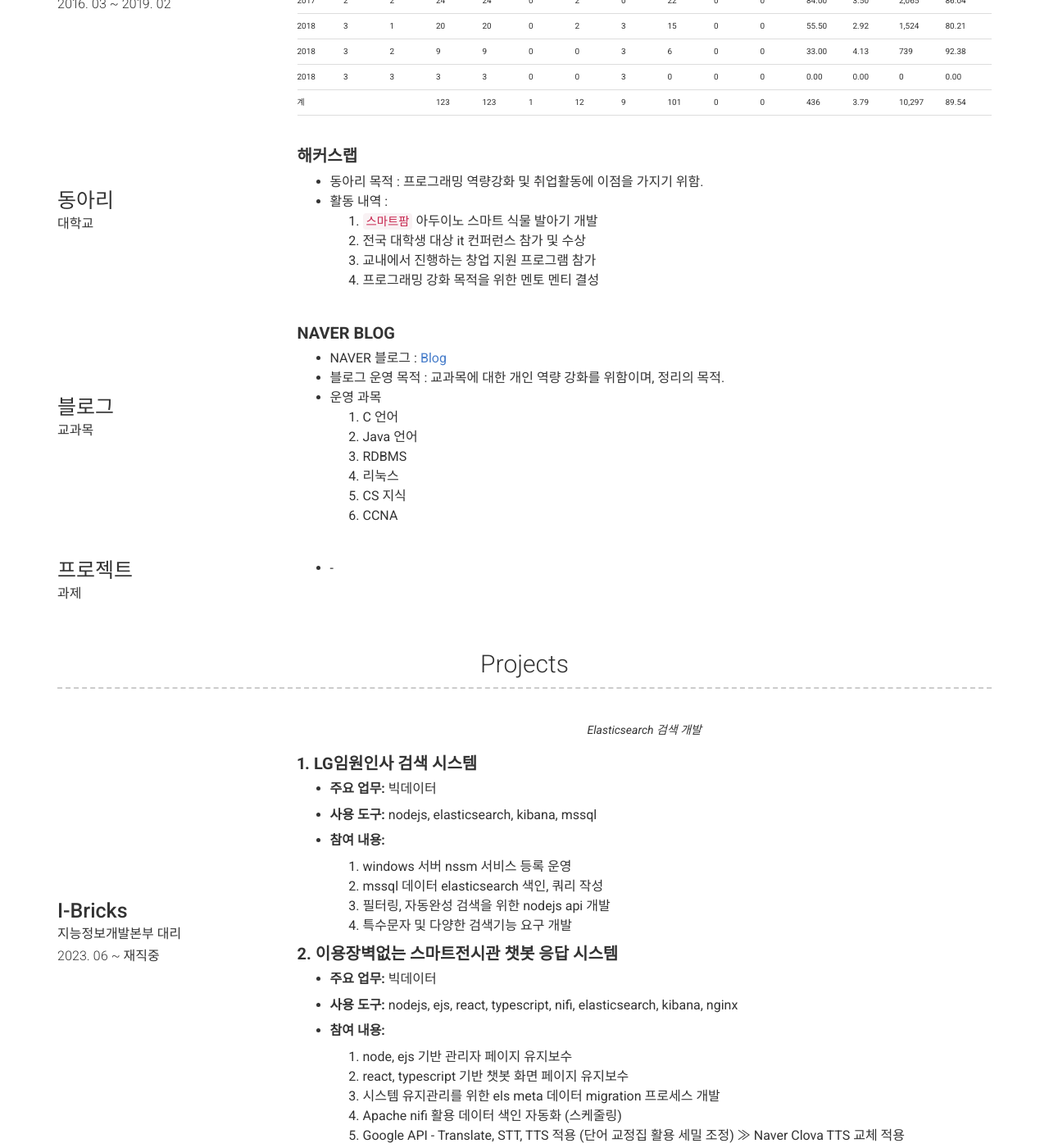
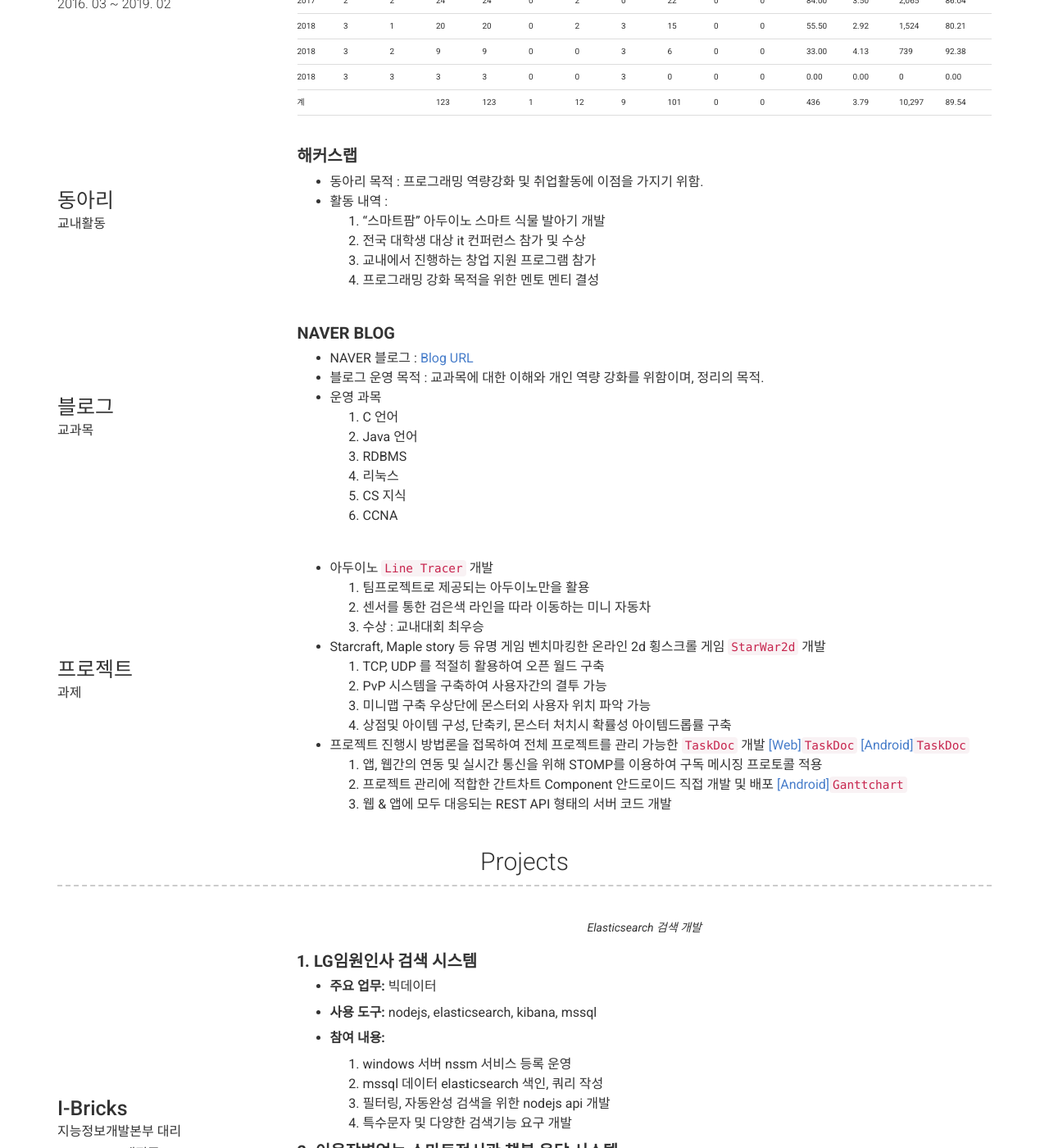
Before and after one commit to sihyeonleee/sihyeonleee.github.io, a Jekyll site: the page built from index.md, in a window 1280 px wide and 1400 px high, scrolled down 827 px. Shown: the whole window at 82% size. Built offline with Jekyll 4.4.1, drawn with Linux system fonts in a browser that asks for light colours; nearby versions of some CDN libraries.

Commit message:
no message

```diff
--- a/_config.yml
+++ b/_config.yml
@@ -116,13 +116,13 @@ content:
 
       - layout: left
         title: 동아리
-        sub_title: 대학교
+        sub_title: 교내활동
         description: | # this will include new lines to allow paragraphs
           **해커스랩**
           ---
           - 동아리 목적 : 프로그래밍 역량강화 및 취업활동에 이점을 가지기 위함.
           - 활동 내역 :
-            1. `스마트팜` 아두이노 스마트 식물 발아기 개발
+            1. "스마트팜" 아두이노 스마트 식물 발아기 개발
             2. 전국 대학생 대상 it 컨퍼런스 참가 및 수상
             3. 교내에서 진행하는 창업 지원 프로그램 참가
             4. 프로그래밍 강화 목적을 위한 멘토 멘티 결성
@@ -133,22 +133,35 @@ content:
         description: | # this will include new lines to allow paragraphs
           **NAVER BLOG**
           ---
-          - NAVER 블로그 : <a href="https://blog.naver.com/dltlgus313">Blog</a>
-          - 블로그 운영 목적 : 교과목에 대한 개인 역량 강화를 위함이며, 정리의 목적.
+          - NAVER 블로그 : <a href="https://blog.naver.com/dltlgus313">Blog URL</a>
+          - 블로그 운영 목적 : 교과목에 대한 이해와 개인 역량 강화를 위함이며, 정리의 목적.
           - 운영 과목
             1. C 언어
             2. Java 언어
             3. RDBMS
-            6. 리눅스
-            7. CS 지식
-            8. CCNA
+            4. 리눅스
+            5. CS 지식
+            6. CCNA
 
       - layout: left
         title: 프로젝트
         sub_title: 과제
         description: | # this will include new lines to allow paragraphs
-          -
-          -
+          - 아두이노 `Line Tracer` 개발
+            1. 팀프로젝트로 제공되는 아두이노만을 활용
+            2. 센서를 통한 검은색 라인을 따라 이동하는 미니 자동차
+            3. 수상 : 교내대회 최우승
+          - Starcraft, Maple story 등 유명 게임 벤치마킹한 온라인 2d 횡스크롤 게임 `StarWar2d` 개발
+            1. TCP, UDP 를 적절히 활용하여 오픈 월드 구축
+            2. PvP 시스템을 구축하여 사용자간의 결투 가능
+            3. 미니맵 구축 우상단에 몬스터외 사용자 위치 파악 가능
+            4. 상점및 아이템 구성, 단축키, 몬스터 처치시 확률성 아이템드롭률 구축
+          - 프로젝트 진행시 방법론을 접목하여 전체 프로젝트를 관리 가능한 `TaskDoc` 개발
+          <a href="https://github.com/dltlgus312/TaskDoc-WEB-SERVER">[Web]`TaskDoc`</a>
+          <a href="https://github.com/dltlgus312/TaskDoc-ANDROID">[Android]`TaskDoc`</a>
+            1. 앱, 웹간의 연동 및 실시간 통신을 위해 STOMP를 이용하여 구독 메시징 프로토콜 적용
+            2. 프로젝트 관리에 적합한 간트차트 Component 안드로이드 직접 개발 및 배포 <a href="https://github.com/dltlgus312/Ganttchart-Android">[Android]`Ganttchart`</a>
+            3. 웹 & 앱에 모두 대응되는 REST API 형태의 서버 코드 개발
 
   - title: Projects
     layout: list
```
